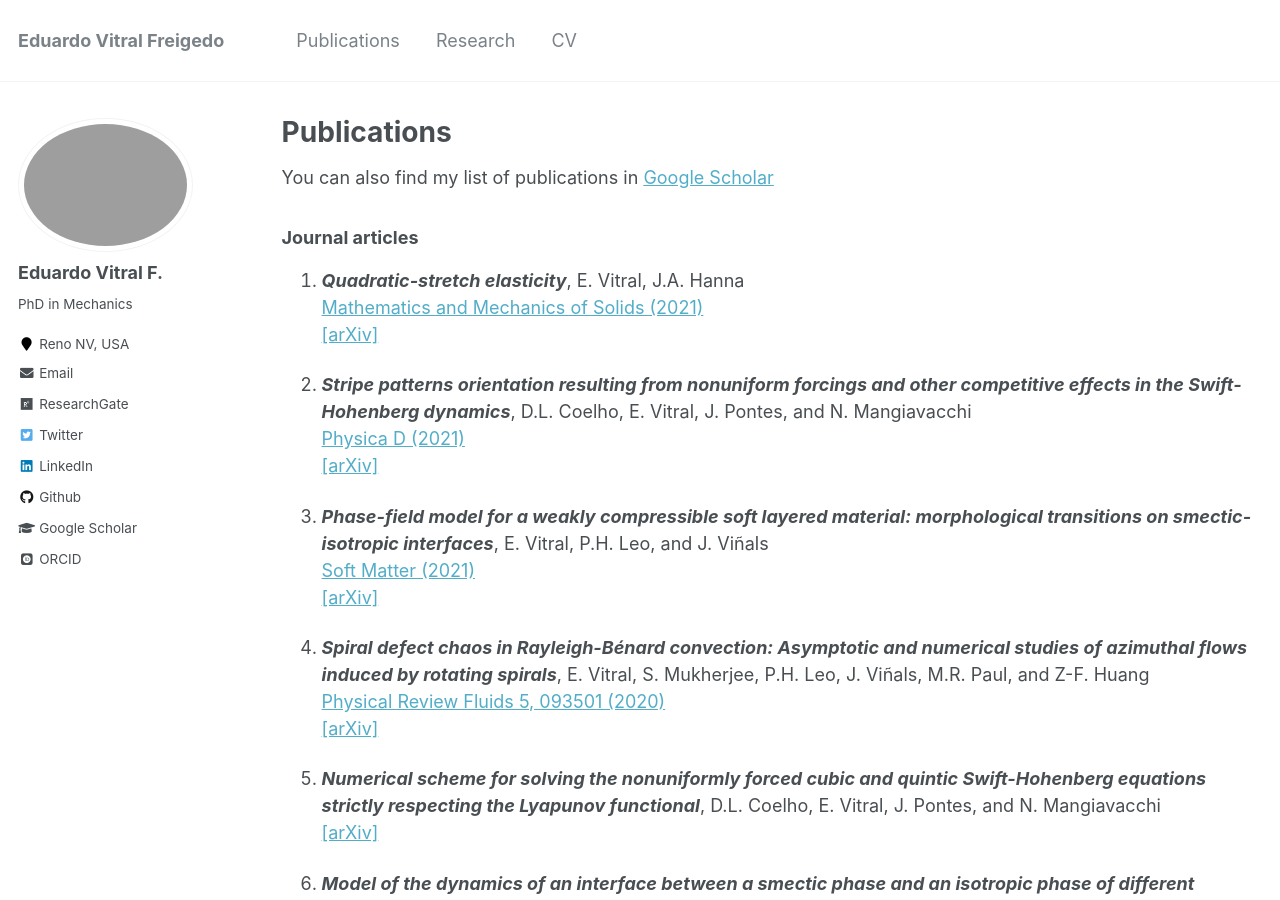
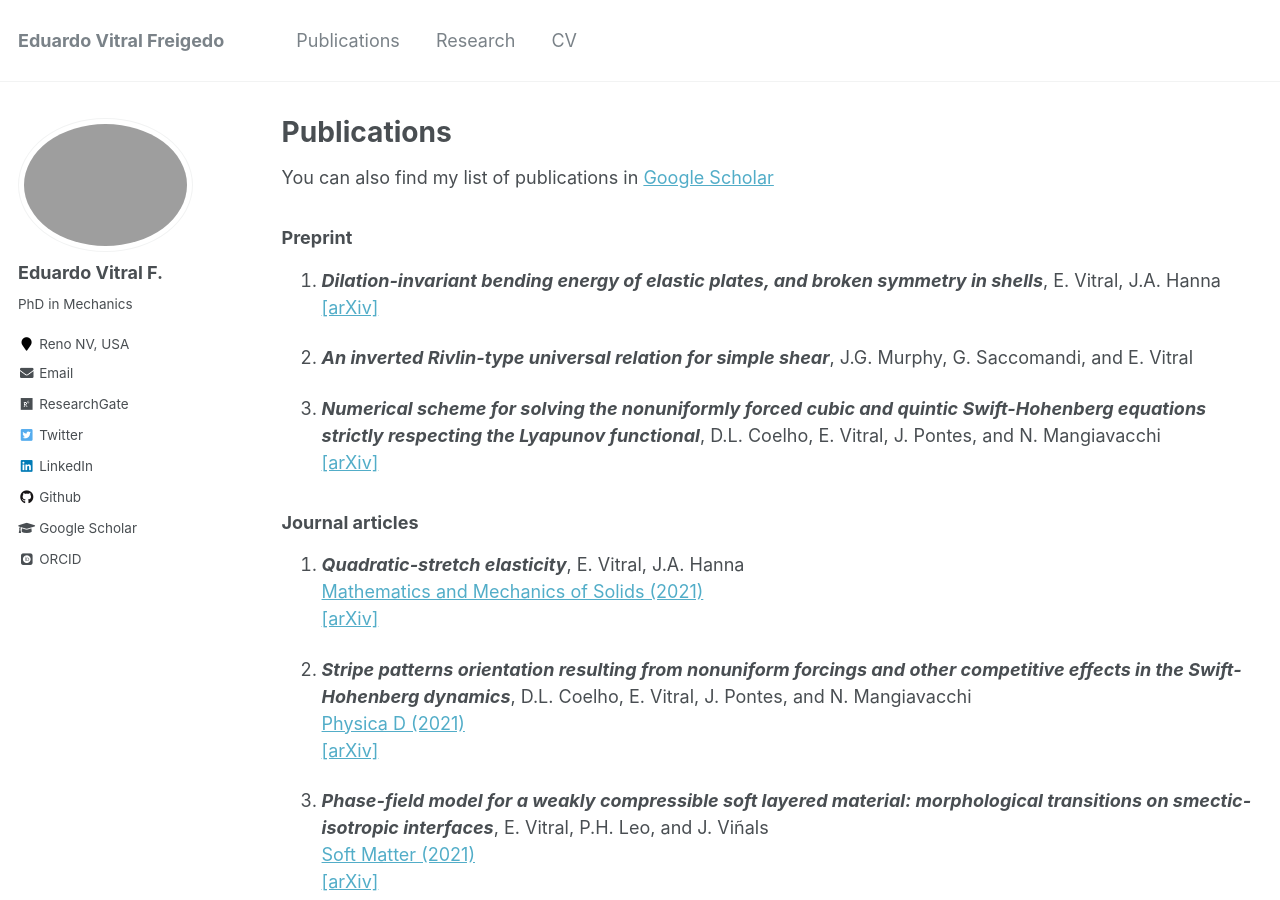
Before and after one commit to evitral/evitral.github.io, a Jekyll site: the page built from _pages/publications.md, in a window 1280 px wide and 900 px high. Built offline with Jekyll 4.4.1, drawn with Linux system fonts in a browser that asks for light colours; some web fonts are replaced.

Commit message:
preprints

```diff
--- a/_pages/publications.md
+++ b/_pages/publications.md
@@ -18,6 +18,20 @@ author_profile: true
 -->
 
 You can also find my list of publications in [Google Scholar](https://scholar.google.com/citations?user=fP9lSWsAAAAJ&hl=en)
+
+### Preprint
+
+1. _**Dilation-invariant bending energy of elastic plates, and broken symmetry in shells**_,
+E.&#160;Vitral, J.A.&#160;Hanna <br />
+[[arXiv]](https://arxiv.org/abs/2007.16080)
+
+2. _**An inverted Rivlin-type universal relation for simple shear**_,
+J.G.&#160;Murphy, G.&#160;Saccomandi, and E.&#160;Vitral <br />
+
+3. _**Numerical scheme for solving the nonuniformly forced cubic and quintic Swift-Hohenberg equations strictly respecting the Lyapunov functional**_,
+D.L.&#160;Coelho, E.&#160;Vitral, J.&#160;Pontes, and N.&#160;Mangiavacchi <br />
+[[arXiv]](https://arxiv.org/abs/2007.16080)
+
 
 ### Journal articles
 
```
Also changed, not shown: other parts of _pages/publications.md (+3 -6 lines), _pages/about.md (+1 -1 lines), _pages/cv.md (+5 -1 lines), 4 other files.
